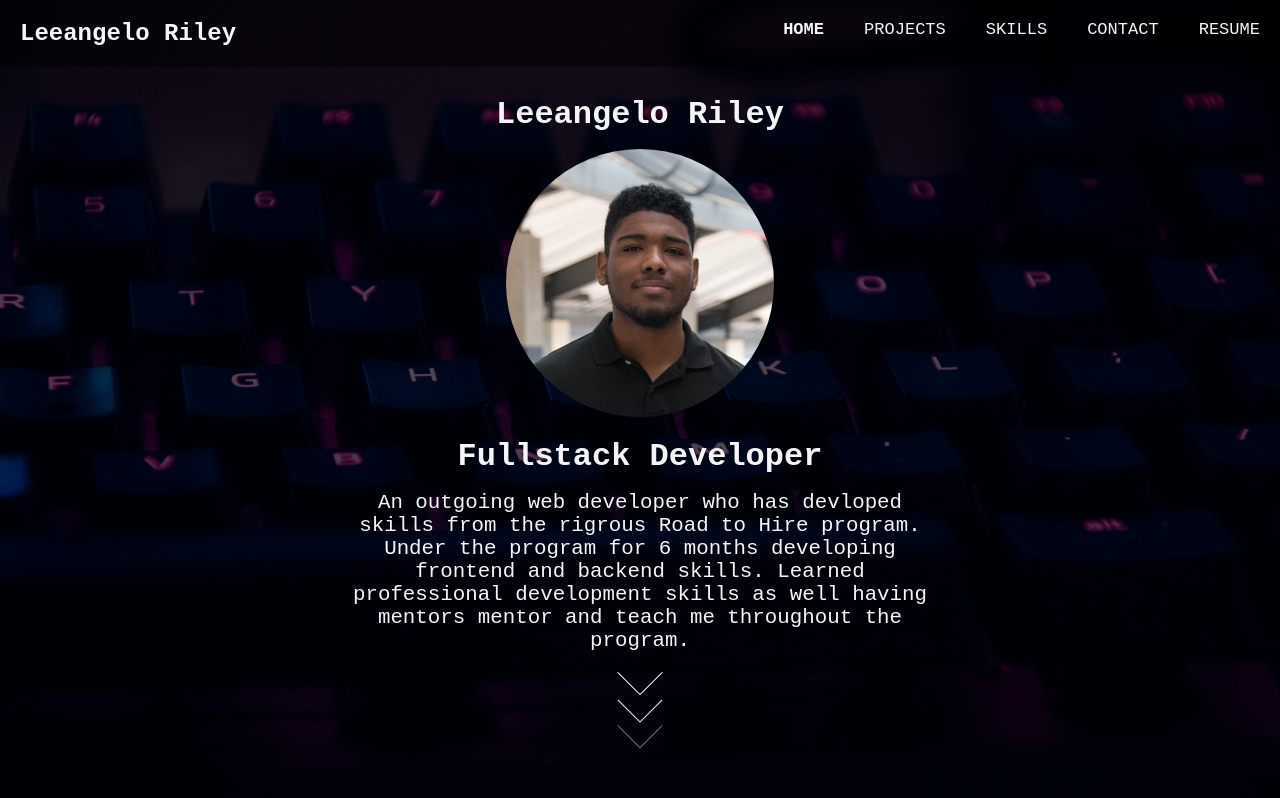
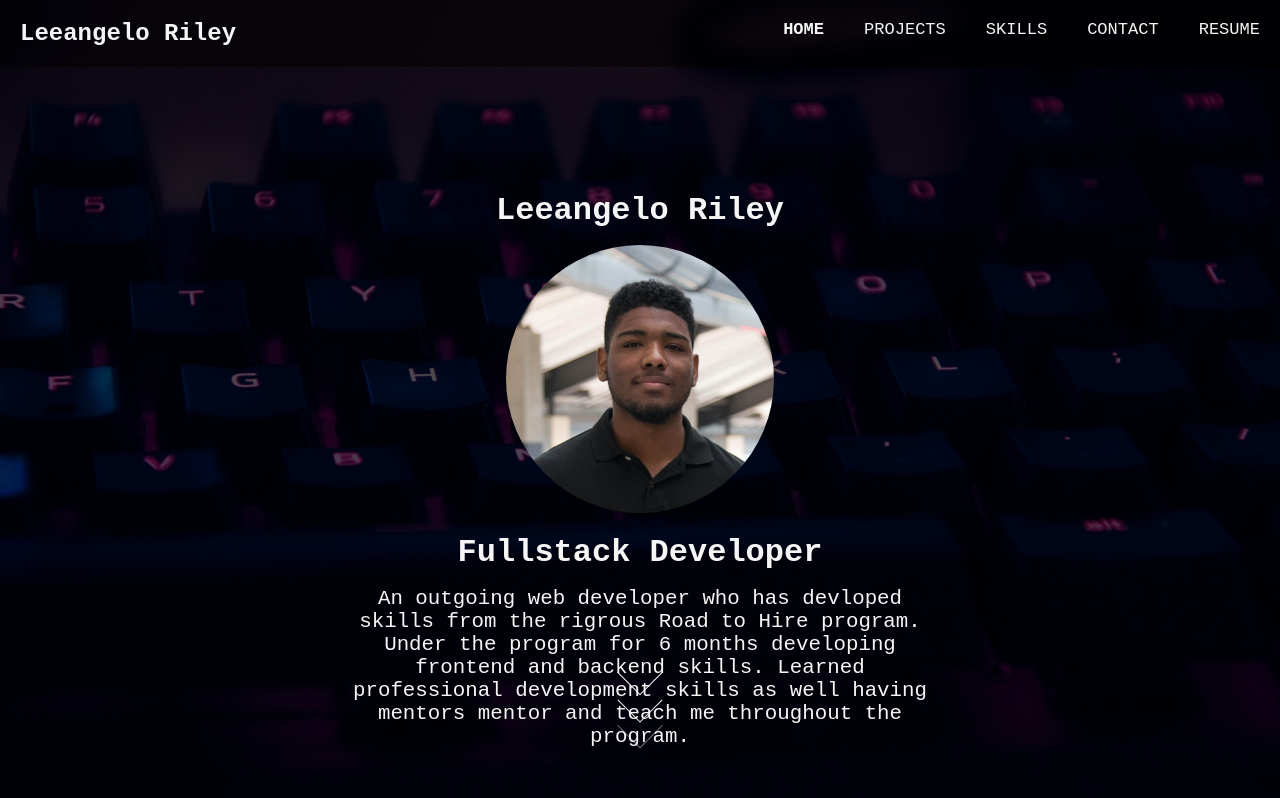
Before and after one commit to LRiley-tech/My-Portfolio, a React (Create React App) app: page / in a window 1280 px wide. Shown: the top 798 px of the page. Built offline with nearby package versions, Linux system fonts and the light colour scheme.

Commit message:
Update aboutMe.css

```diff
--- a/src/Components/About-me/aboutMe.css
+++ b/src/Components/About-me/aboutMe.css
@@ -1,5 +1,5 @@
 .aboutMe {
-    padding-top: 6rem;
+    padding-top: 12rem;
     text-align: center;
     color: whitesmoke;
     font-family: "Courier New", Courier, monospace;
```
